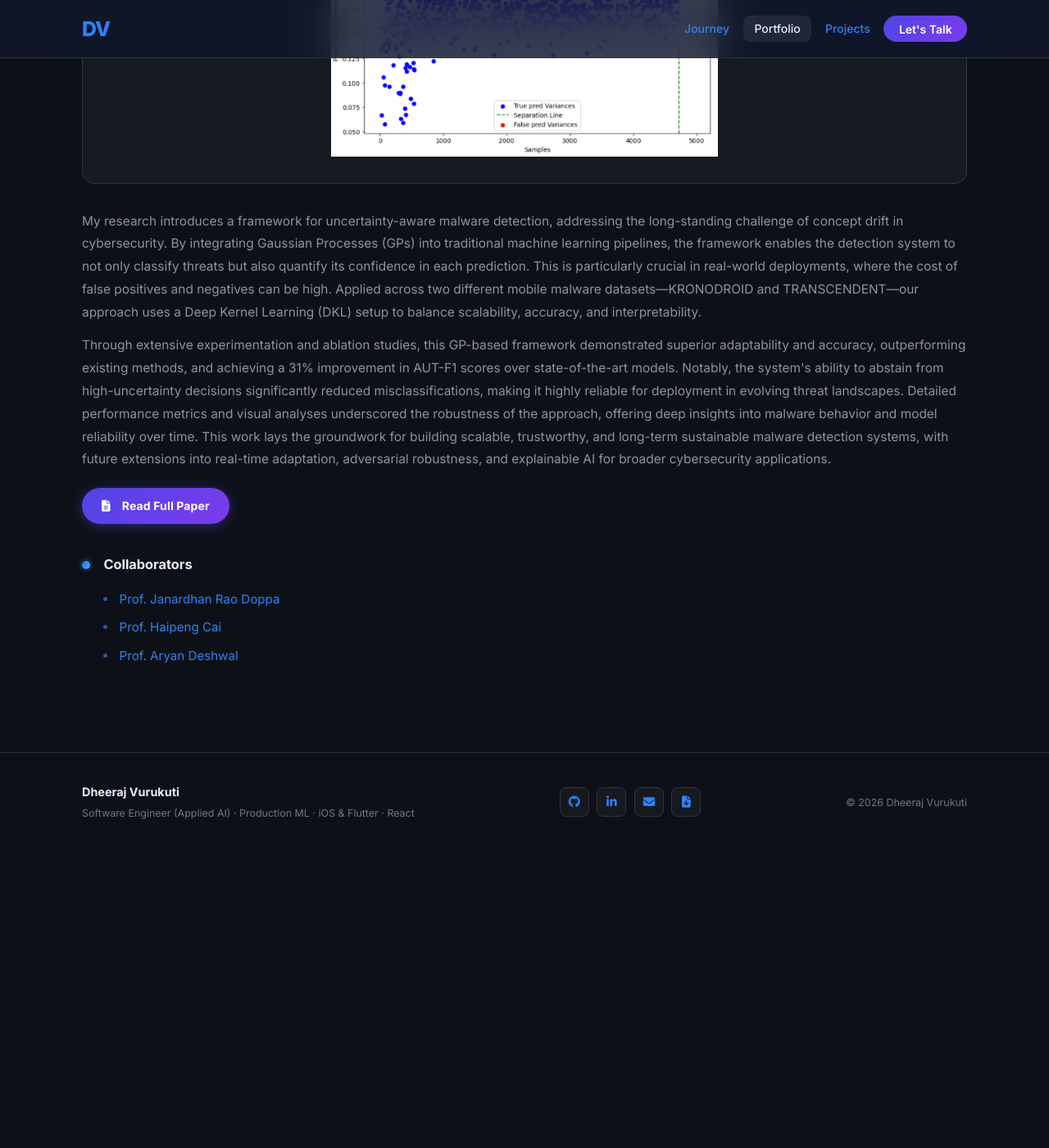
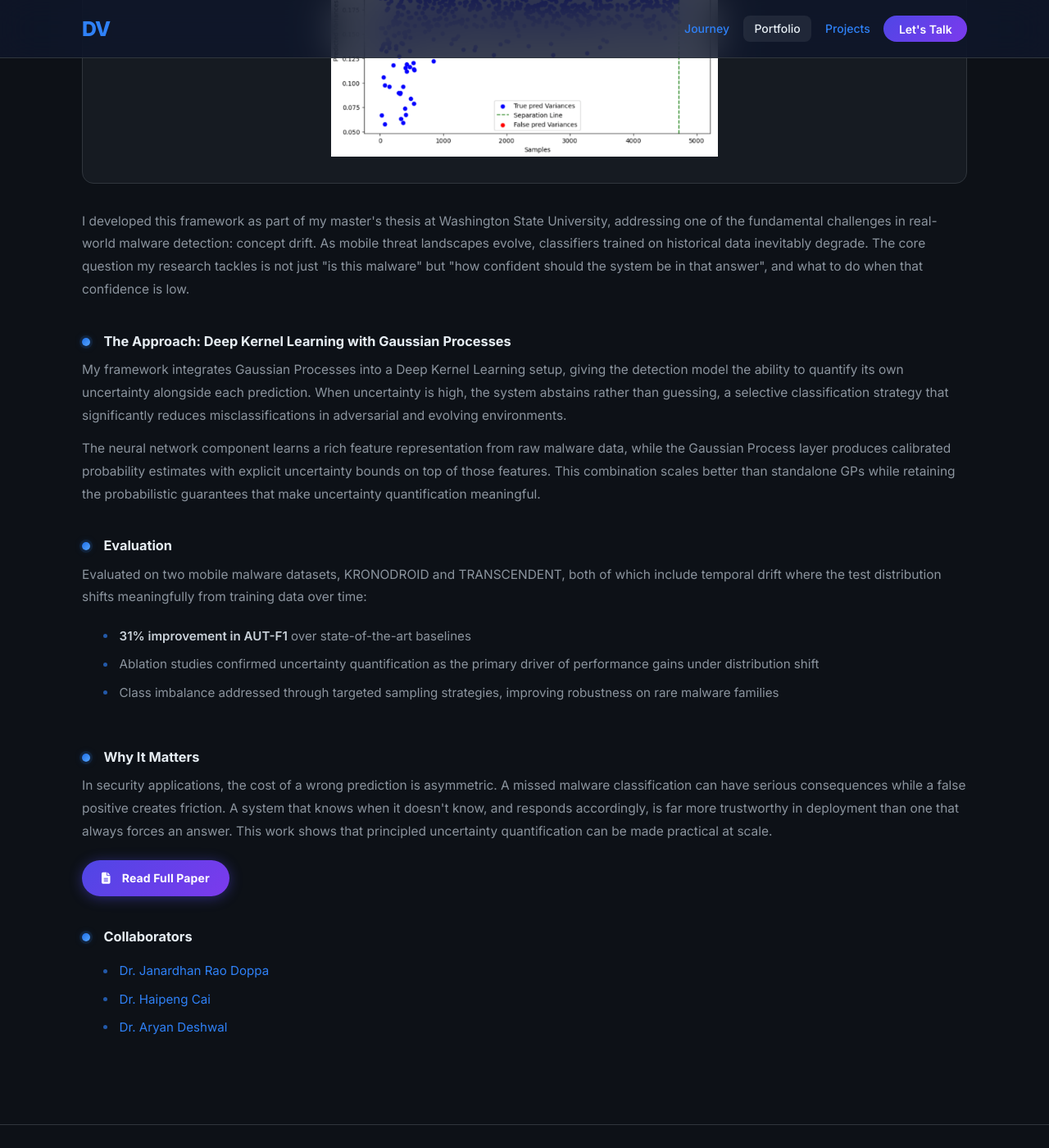
Before and after one commit to dheerajvurukuti/dheerajvurukuti.github.io, a Jekyll site: the page built from _portfolio/portfolio-2.html, in a window 1280 px wide and 1400 px high, scrolled down 496 px. Shown: the whole window at 82% size. Built offline with Jekyll 4.4.1, drawn with Linux system fonts in a browser that asks for light colours; before the commit the page ends 1535 px from its top, so only the background shows below that.

Commit message:
Update Portfolio

```diff
--- a/_portfolio/portfolio-2.html
+++ b/_portfolio/portfolio-2.html
@@ -1,17 +1,35 @@
 ---
 title: "Uncertainty-Aware Malware Detection"
 excerpt: "Deep Kernel Learning framework for uncertainty-aware mobile malware classification, achieving a 31% F1 score improvement over state-of-the-art methods."
-tagline: "Deep Kernel Learning framework integrating neural networks with Gaussian Processes for uncertainty-aware mobile malware classification — achieving a 31% F1 improvement and robust concept-drift handling."
+tagline: "Deep Kernel Learning framework integrating neural networks with Gaussian Processes for uncertainty-aware mobile malware classification, achieving a 31% AUT-F1 improvement and robust concept-drift handling."
 image: /images/thesis_result.png
 paper_link: "https://rex.libraries.wsu.edu/esploro/outputs/graduate/UNCERTAINTY-AWARE-MACHINE-LEARNING-TECHNIQUES-FOR-SUSTAINABLE/99901195201401842"
 tags: ["Machine Learning", "Cybersecurity", "Deep Kernel Learning", "Research"]
 collection: portfolio
 ---
 <p>
-    My research introduces a framework for uncertainty-aware malware detection, addressing the long-standing challenge of concept drift in cybersecurity. By integrating Gaussian Processes (GPs) into traditional machine learning pipelines, the framework enables the detection system to not only classify threats but also quantify its confidence in each prediction. This is particularly crucial in real-world deployments, where the cost of false positives and negatives can be high. Applied across two different mobile malware datasets—KRONODROID and TRANSCENDENT—our approach uses a Deep Kernel Learning (DKL) setup to balance scalability, accuracy, and interpretability.
+  I developed this framework as part of my master's thesis at Washington State University, addressing one of the fundamental challenges in real-world malware detection: concept drift. As mobile threat landscapes evolve, classifiers trained on historical data inevitably degrade. The core question my research tackles is not just "is this malware" but "how confident should the system be in that answer", and what to do when that confidence is low.
+</p>
+
+<h3>The Approach: Deep Kernel Learning with Gaussian Processes</h3>
+<p>
+  My framework integrates Gaussian Processes into a Deep Kernel Learning setup, giving the detection model the ability to quantify its own uncertainty alongside each prediction. When uncertainty is high, the system abstains rather than guessing, a selective classification strategy that significantly reduces misclassifications in adversarial and evolving environments.
 </p>
 <p>
-    Through extensive experimentation and ablation studies, this GP-based framework demonstrated superior adaptability and accuracy, outperforming existing methods, and achieving a 31% improvement in AUT-F1 scores over state-of-the-art models. Notably, the system's ability to abstain from high-uncertainty decisions significantly reduced misclassifications, making it highly reliable for deployment in evolving threat landscapes. Detailed performance metrics and visual analyses underscored the robustness of the approach, offering deep insights into malware behavior and model reliability over time. This work lays the groundwork for building scalable, trustworthy, and long-term sustainable malware detection systems, with future extensions into real-time adaptation, adversarial robustness, and explainable AI for broader cybersecurity applications.
+  The neural network component learns a rich feature representation from raw malware data, while the Gaussian Process layer produces calibrated probability estimates with explicit uncertainty bounds on top of those features. This combination scales better than standalone GPs while retaining the probabilistic guarantees that make uncertainty quantification meaningful.
+</p>
+
+<h3>Evaluation</h3>
+<p>Evaluated on two mobile malware datasets, KRONODROID and TRANSCENDENT, both of which include temporal drift where the test distribution shifts meaningfully from training data over time:</p>
+<ul>
+  <li><strong>31% improvement in AUT-F1</strong> over state-of-the-art baselines</li>
+  <li>Ablation studies confirmed uncertainty quantification as the primary driver of performance gains under distribution shift</li>
+  <li>Class imbalance addressed through targeted sampling strategies, improving robustness on rare malware families</li>
+</ul>
+
+<h3>Why It Matters</h3>
+<p>
+  In security applications, the cost of a wrong prediction is asymmetric. A missed malware classification can have serious consequences while a false positive creates friction. A system that knows when it doesn't know, and responds accordingly, is far more trustworthy in deployment than one that always forces an answer. This work shows that principled uncertainty quantification can be made practical at scale.
 </p>
   <a href="https://rex.libraries.wsu.edu/esploro/outputs/graduate/UNCERTAINTY-AWARE-MACHINE-LEARNING-TECHNIQUES-FOR-SUSTAINABLE/99901195201401842" target="_blank" class="dv-btn dv-btn--primary" style="display:inline-flex;margin-top:0.5rem;">
     <i class="fas fa-file-alt"></i>&nbsp; Read Full Paper
@@ -19,7 +37,7 @@ collection: portfolio
 
 <h3>Collaborators</h3>
 <ul>
-  <li><a href="https://eecs.wsu.edu/~jana/" target="_blank">Prof. Janardhan Rao Doppa</a></li>
-  <li><a href="https://chapering.github.io" target="_blank">Prof. Haipeng Cai</a></li>
-  <li><a href="https://aryandeshwal.github.io" target="_blank">Prof. Aryan Deshwal</a></li>
+  <li><a href="https://eecs.wsu.edu/~jana/" target="_blank">Dr. Janardhan Rao Doppa</a></li>
+  <li><a href="https://chapering.github.io" target="_blank">Dr. Haipeng Cai</a></li>
+  <li><a href="https://aryandeshwal.github.io" target="_blank">Dr. Aryan Deshwal</a></li>
 </ul>
```
Also changed, not shown: _portfolio/portfolio-1.md (+14 -4 lines), _portfolio/portfolio-3.md (+15 -4 lines), _portfolio/portfolio-4.md (+17 -5 lines), _portfolio/portfolio-5.md (+11 -3 lines), _portfolio/portfolio-6.md (+13 -2 lines).
